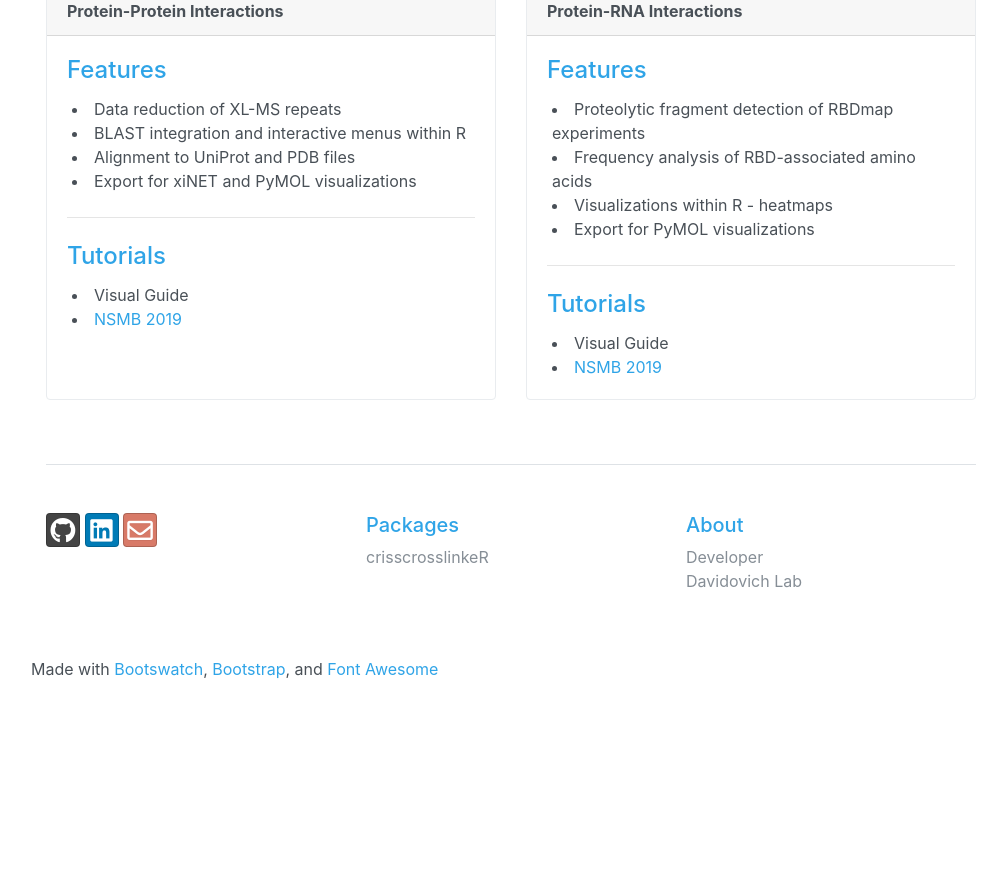
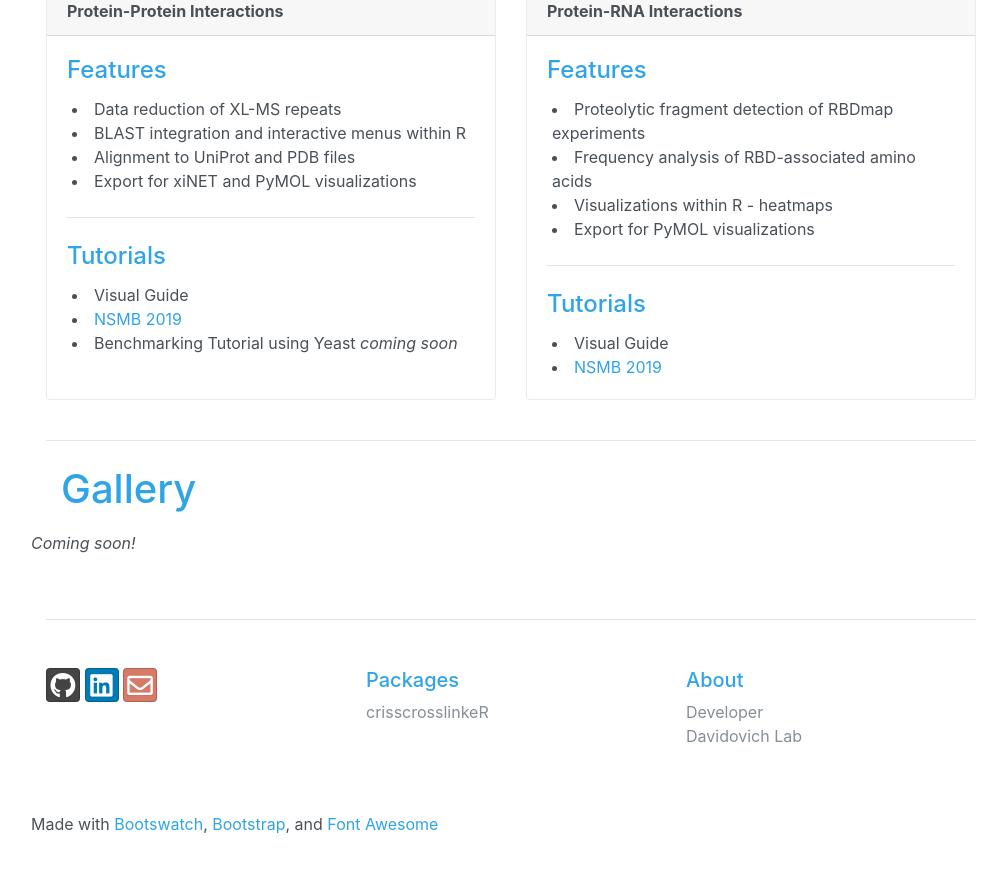
Before and after one commit to egmg726/egmg726.github.io, a Jekyll site: the page built from crisscrosslinker/index.html, in a window 1280 px wide and 900 px high, scrolled down 1546 px. Shown: the top 873 px of the window, without its empty margins (129-1136 px from the left). Built offline with Jekyll 4.4.1, drawn with Linux system fonts in a browser that asks for light colours; before the commit the page ends 2291 px from its top, so only the background shows below that.

Commit message:
added gallery placeholder

```diff
--- a/crisscrosslinker/index.html
+++ b/crisscrosslinker/index.html
@@ -72,6 +72,7 @@ title: crisscrosslinker
             <div style='padding-left:5px'>
     <li>Visual Guide </i>
     <li><a href="nsmb_pipeline_ppi.html">NSMB 2019</a></li>
+    <li>Benchmarking Tutorial using Yeast <i>coming soon</i></li>
     </div>
   </div>
 </div>
@@ -96,3 +97,15 @@ title: crisscrosslinker
 </div>
 </div> <!--card-deck mb-3 text-center"-->
 </div> <!--row-->
+
+<hr class="my-4">
+
+<div class="row">
+<h1 style="padding-bottom:10px;padding-left:30px">Gallery</h1>
+<br> <br>
+</div>
+<div class="row">
+
+<p><i>Coming soon!</i></p>
+
+</div>
```
